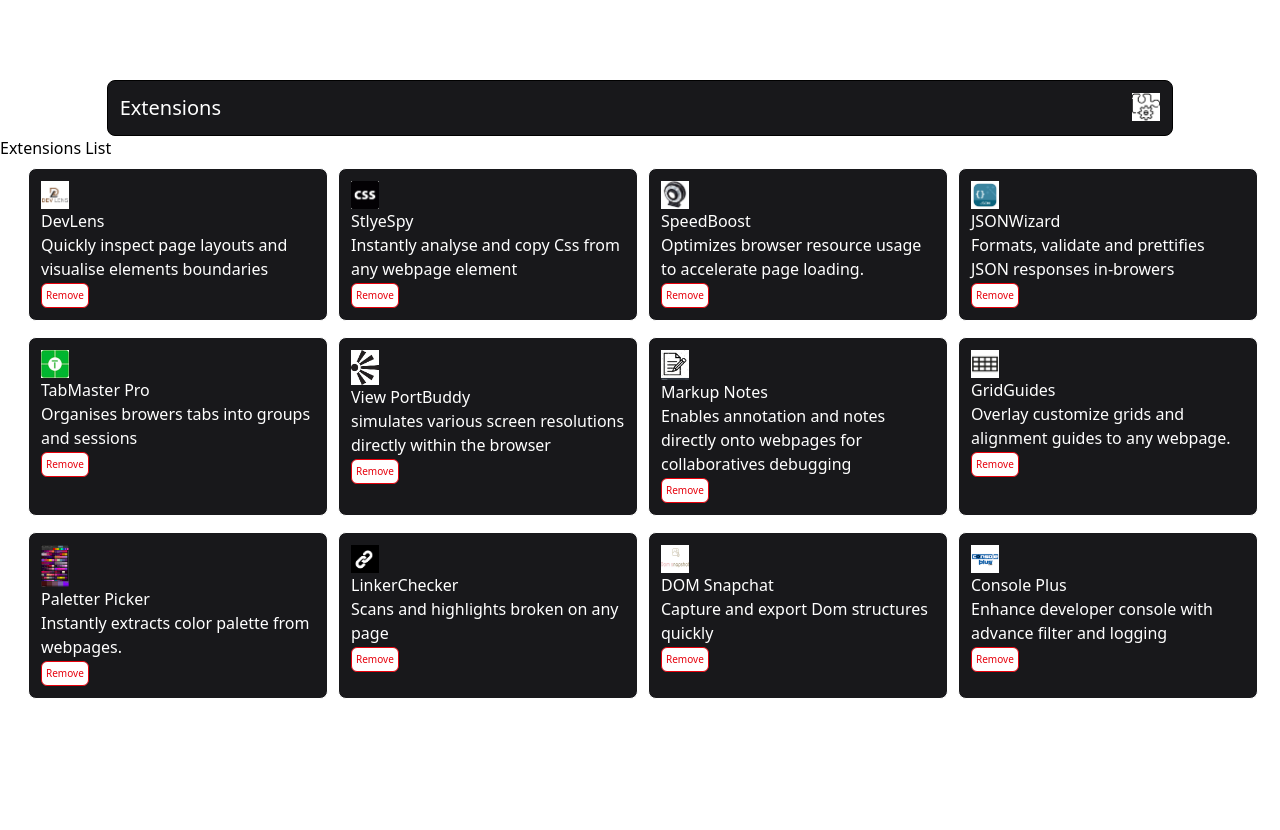
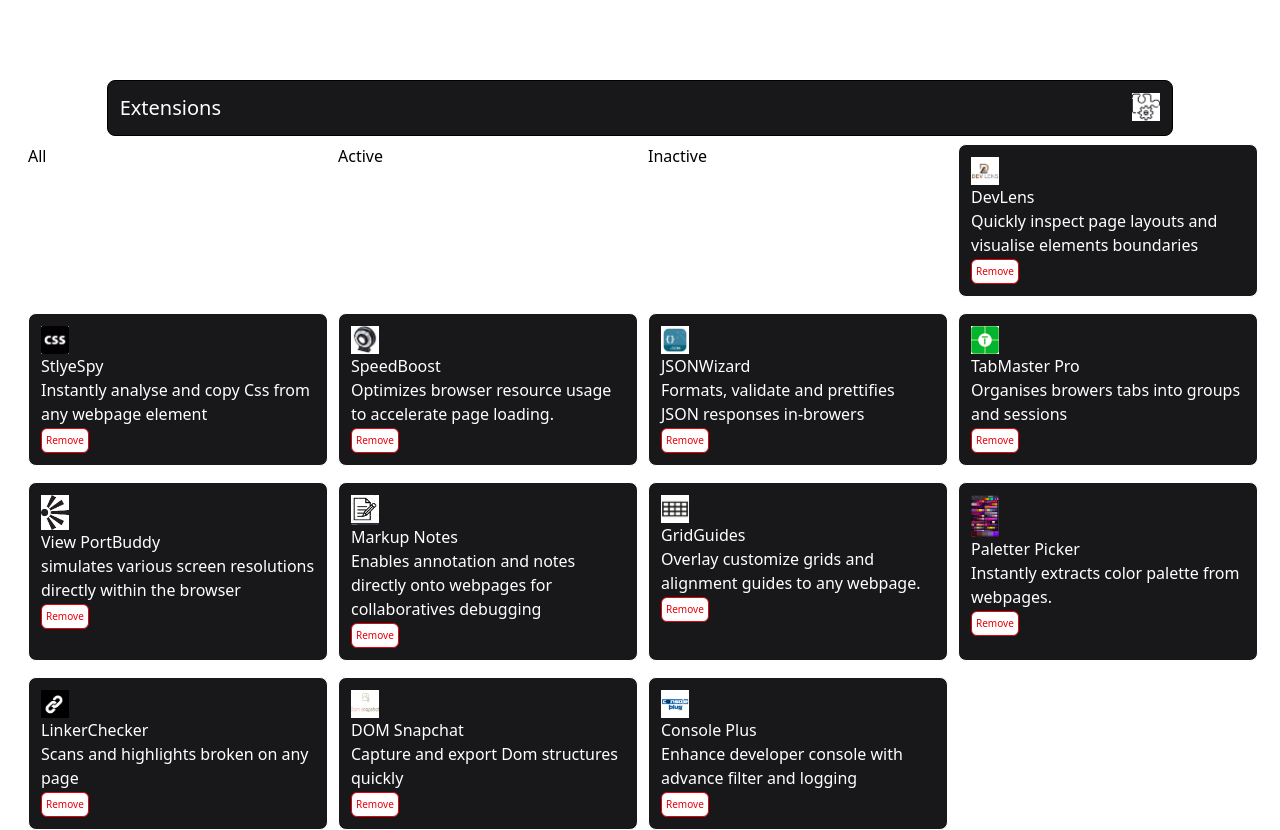
Before and after one commit to Blessing-bit-ui/Mydevlens, a React (Vite) app in the folder my-Devlens/: page / in a window 1280 px wide. Before the commit the page ends 800 px from the top, so only its background shows below. Built offline with nearby package versions, Linux system fonts and the light colour scheme.

Commit message:
created the buttons function

```diff
--- a/my-Devlens/src/App.jsx
+++ b/my-Devlens/src/App.jsx
@@ -22,7 +22,6 @@ function Header(){
       class="w-7"/>
       </span>
     </div>
-    <h1> Extensions List</h1>
     </div>
   )
 
--- a/my-Devlens/src/ExtensList.jsx
+++ b/my-Devlens/src/ExtensList.jsx
@@ -91,14 +91,20 @@ const ExtensionsList =[
 
    function ExtensList(){
     const [extensionss, setExtensionss] =useState(ExtensionsList)
-
     function handleRemove(index) {
       const updatedList = extensionss.filter((_,i)=>i !==index)
       setExtensionss(updatedList)
+
+      function handleAll(){
+        setExtensionss(extensionss)
+      }
     }
     return (
       <div class="flex items-center justify-center">
         <div class="flex flex-col md:grid md:grid-cols-4 gap-4 mt-2 md:mr-7 md:ml-7 md:w-full">
+     <Buttons name="All"/>
+     <Buttons name ="Active" />
+     <Buttons name=" Inactive" />
           {extensionss.map((ext, index) => (
             <div key={index} class="w-[300px] bg-zinc-900 p-3 text-white border rounded-lg">
                 <img src={ext.photoName}
@@ -111,9 +117,16 @@ const ExtensionsList =[
               <button onClick={()=>handleRemove(index)}class="bg-white text-red-600 text-[10px] p-1 border rounded-md">Remove</button>
             </div>
           ))}
-
         </div>
       </div>
     );
    }
    export default ExtensList;
+
+   function Buttons(props){
+    return(
+        <div>
+       <button>{props.name}</button>
+        </div>
+    )
+   }
```
